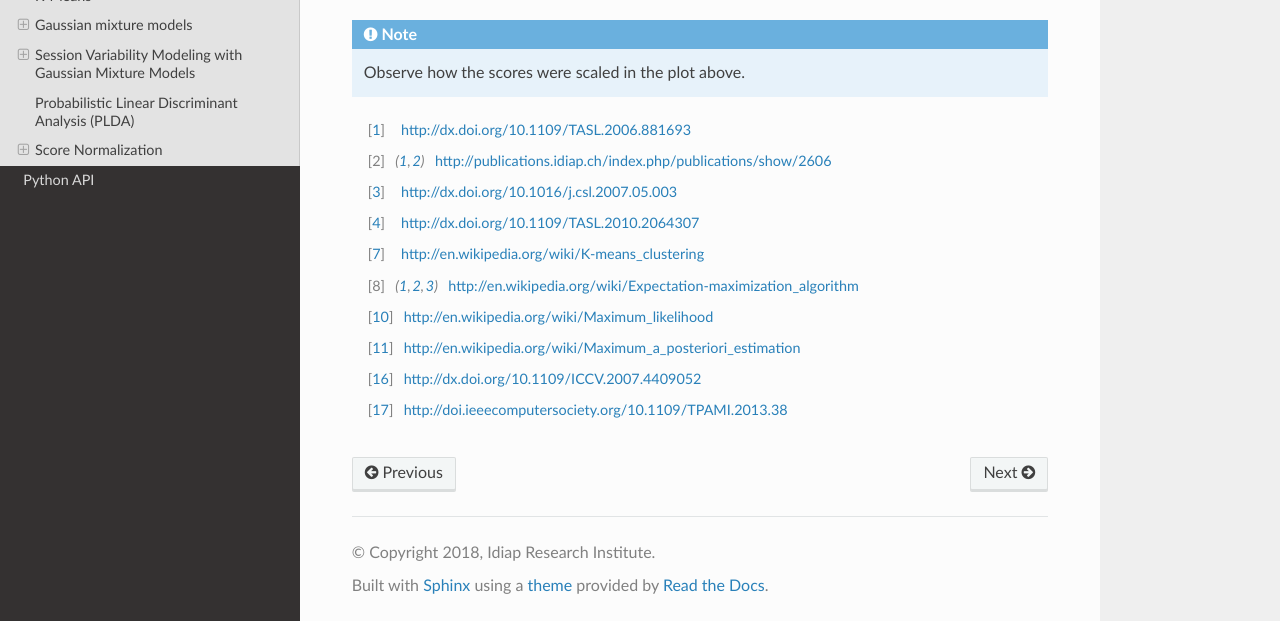
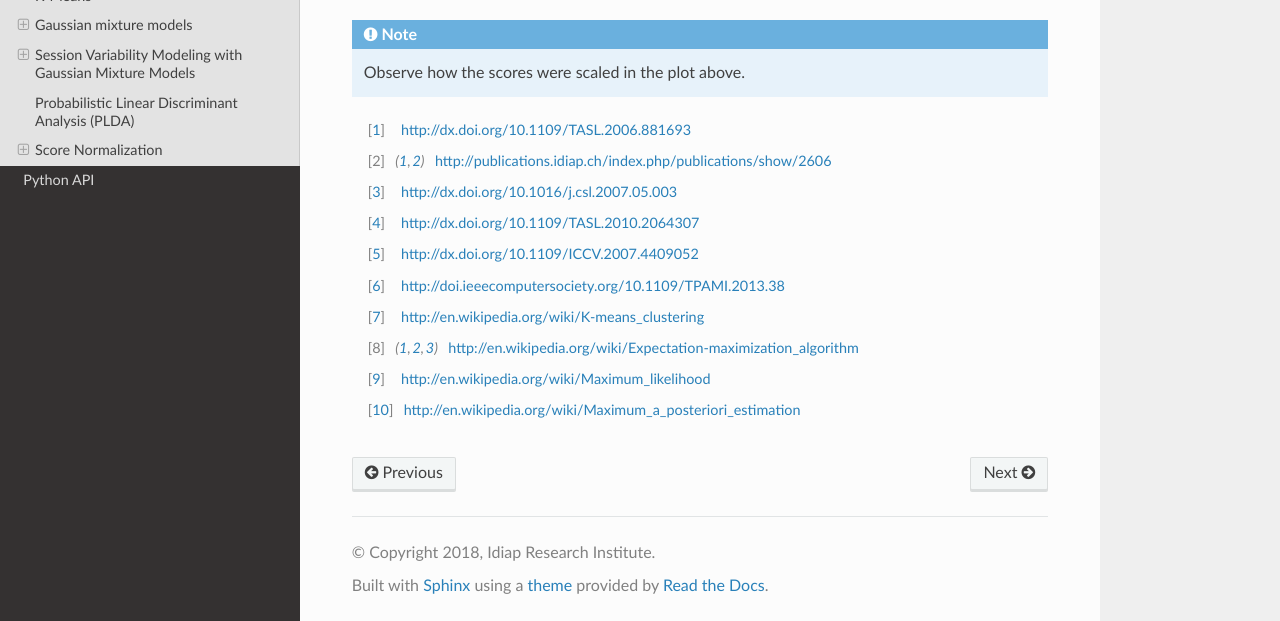
Before and after one commit to bioidiap/bob.learn.em, a Sphinx documentation site: the page built from doc/guide.rst, in a window 1280 px wide and 900 px high, scrolled down 13115 px, cut to the strip 279-900 px from the top of the window. Built offline with Sphinx 7.4.7 and the Read the Docs theme 2.0.0, drawn with Linux system fonts in a browser that asks for light colours; the version number could not be read and is left out.

Commit message:
Reorganing References

```diff
--- a/doc/guide.rst
+++ b/doc/guide.rst
@@ -121,7 +121,7 @@ Maximum likelihood Estimator (MLE)
 In statistics, maximum likelihood estimation (MLE) is a method of estimating
 the parameters of a statistical model given observations by finding the
 :math:`\Theta` that maximizes :math:`P(x|\Theta)` for all :math:`x` in your
-dataset [10]_. This optimization is done by the **Expectation-Maximization**
+dataset [9]_. This optimization is done by the **Expectation-Maximization**
 (EM) algorithm [8]_ and it is implemented by
 :py:class:`bob.learn.em.ML_GMMTrainer`.
 
@@ -181,7 +181,7 @@ Maximum a posteriori Estimator (MAP)
 
 Closely related to the MLE, Maximum a posteriori probability (MAP) is an
 estimate that equals the mode of the posterior distribution by incorporating in
-its loss function a prior distribution [11]_. Commonly this prior distribution
+its loss function a prior distribution [10]_. Commonly this prior distribution
 (the values of :math:`\Theta`) is estimated with MLE. This optimization is done
 by the **Expectation-Maximization** (EM) algorithm [8]_ and it is implemented
 by :py:class:`bob.learn.em.MAP_GMMTrainer`.
@@ -582,7 +582,7 @@ The snippet bellow shows how to compute scores using this approximation.
 Probabilistic Linear Discriminant Analysis (PLDA)
 -------------------------------------------------
 
-Probabilistic Linear Discriminant Analysis [16]_ is a probabilistic model that
+Probabilistic Linear Discriminant Analysis [5]_ is a probabilistic model that
 incorporates components describing both between-class and within-class
 variations. Given a mean :math:`\mu`, between-class and within-class subspaces
 :math:`F` and :math:`G` and residual noise :math:`\epsilon` with zero mean and
@@ -598,7 +598,7 @@ An Expectation-Maximization algorithm can be used to learn the parameters of
 this model :math:`\mu`, :math:`F` :math:`G` and :math:`\Sigma`. As these
 parameters can be shared between classes, there is a specific container class
 for this purpose, which is :py:class:`bob.learn.em.PLDABase`. The process is
-described in detail in [17]_.
+described in detail in [6]_.
 
 Let us consider a training set of two classes, each with 3 samples of
 dimensionality 3.
@@ -793,9 +793,9 @@ Follow bellow an example of score normalization using
 .. [2] http://publications.idiap.ch/index.php/publications/show/2606
 .. [3] http://dx.doi.org/10.1016/j.csl.2007.05.003
 .. [4] http://dx.doi.org/10.1109/TASL.2010.2064307
+.. [5] http://dx.doi.org/10.1109/ICCV.2007.4409052
+.. [6] http://doi.ieeecomputersociety.org/10.1109/TPAMI.2013.38
 .. [7] http://en.wikipedia.org/wiki/K-means_clustering
 .. [8] http://en.wikipedia.org/wiki/Expectation-maximization_algorithm
-.. [10] http://en.wikipedia.org/wiki/Maximum_likelihood
-.. [11] http://en.wikipedia.org/wiki/Maximum_a_posteriori_estimation
-.. [16] http://dx.doi.org/10.1109/ICCV.2007.4409052
-.. [17] http://doi.ieeecomputersociety.org/10.1109/TPAMI.2013.38
+.. [9] http://en.wikipedia.org/wiki/Maximum_likelihood
+.. [10] http://en.wikipedia.org/wiki/Maximum_a_posteriori_estimation
```
Also changed, not shown: doc/index.rst (+18 -10 lines), 3 other files.
